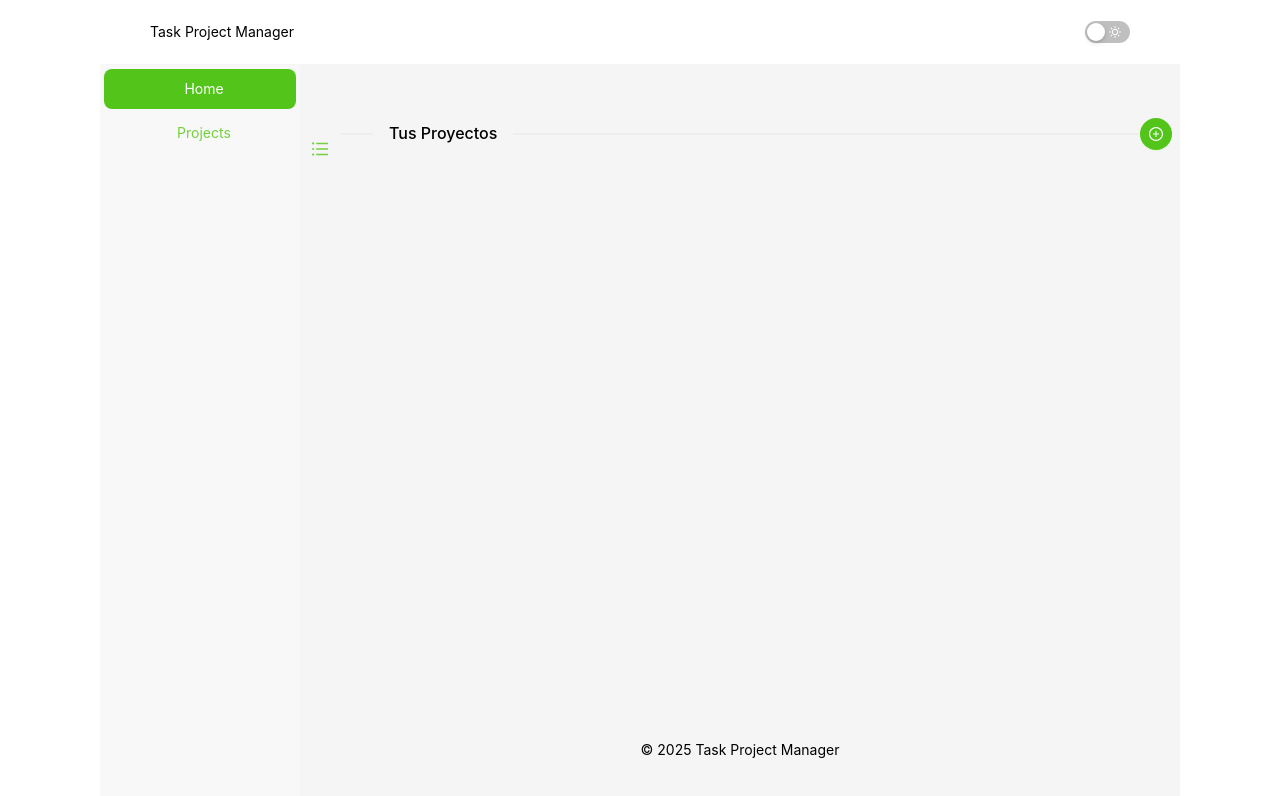
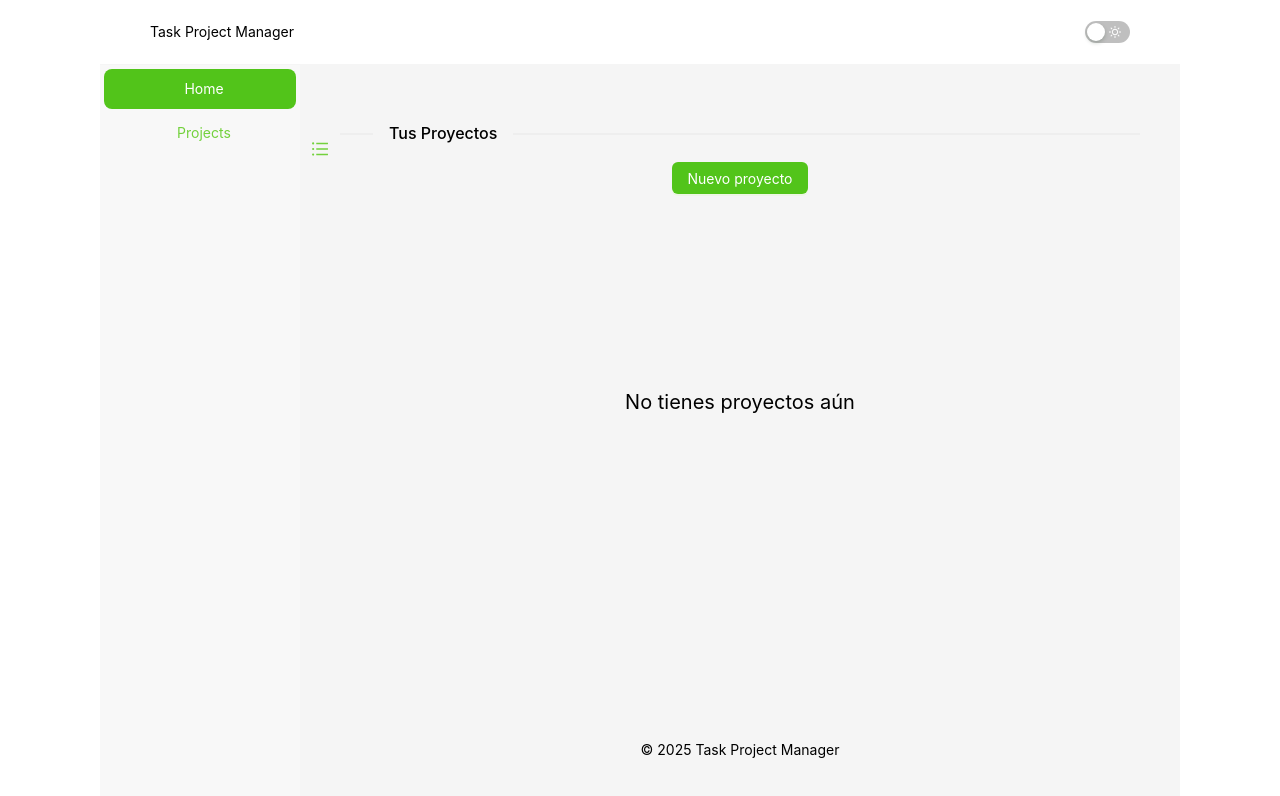
Before and after one commit to manueruperez/omnipro-front-test, a React (Vite) app: page /projects in a window 1280 px wide. Shown: the top 796 px of the page. Built offline with nearby package versions, Linux system fonts and the light colour scheme.

Commit message:
style(theme): starts light

```diff
--- a/src/components/organisms/ProjectDetail.tsx
+++ b/src/components/organisms/ProjectDetail.tsx
@@ -160,25 +160,21 @@ const ProjectDetail = () => {
             <h2>{project.name}</h2>
             <p>{project.description}</p>
           </div>
-          <Tooltip title="Editar proyecto">
-            <Button
-              onClick={() => handleEditProject()}
-              type="primary"
-              shape="circle"
-              icon={<EditOutlined />}
-            />
-          </Tooltip>
-          <Tooltip title="Crear tarea">
+
+          <Button onClick={() => handleEditProject()} type="text">
+            Editar proyecto <EditOutlined />
+          </Button>
+
           <Button
             onClick={() => {
               setTaskToEdit(undefined);
               setIsTaskModalVisible(true);
             }}
             type="primary"
-              shape="circle"
-              icon={<PlusCircleOutlined />}
-            />
-          </Tooltip>
+          >
+            Crear tarea <PlusCircleOutlined />
+          </Button>
+
           <ProjectModalForm
             visible={isModalVisible}
             onClose={closeModal}
@@ -201,14 +197,20 @@ const ProjectDetail = () => {
         />
 
         <div className="flex flex-col items-center gap-[16px]">
-          {filteredTasks.map((task: Task) => (
+          {filteredTasks.length > 0 ? (
+            filteredTasks.map((task: Task) => (
               <TaskCard
                 key={task.id}
                 task={task}
                 onEditClick={handleEditTask}
                 onDeleteClick={handleDeleteTask}
               />
-          ))}
+            ))
+          ) : (
+            <div className="flex flex-col w-full h-[300px] justify-center">
+              <h2 className="text-xl">No tienes tareas en este proyecto !!!</h2>
+            </div>
+          )}
         </div>
 
         <ConfirmationModal
--- a/src/components/organisms/ProjectList.tsx
+++ b/src/components/organisms/ProjectList.tsx
@@ -75,19 +75,15 @@ const ProjectList = () => {
     <>
       {contextHolder}
       <div className="flex flex-col justify-between gap-2">
-        <div className="flex flex-row justify-between items-center w-full">
+        <div className="flex flex-col justify-between items-center w-full">
           <Divider orientation="left">Tus Proyectos</Divider>
-          <Tooltip title="Crear">
-            <Button
-              onClick={showModal}
-              type="primary"
-              shape="circle"
-              icon={<PlusCircleOutlined />}
-            />
-          </Tooltip>
+          <Button onClick={showModal} type="primary">
+            Nuevo proyecto
+          </Button>
         </div>
         <div className="flex flex-col items-center gap-4">
-          {projects.map((project: Project) => (
+          {projects.length > 0 ? (
+            projects.map((project: Project) => (
               <ProjectCard
                 key={project.id}
                 project={project}
@@ -95,7 +91,12 @@ const ProjectList = () => {
                 onEditClick={handleEditProject}
                 onDeleteClick={handleDeleteProject}
               />
-          ))}
+            ))
+          ) : (
+            <div className="flex flex-col w-full h-[400px] items-center justify-center">
+              <h1 className="text-xl">No tienes proyectos aún</h1>
+            </div>
+          )}
           <ProjectModalForm
             visible={isModalVisible}
             onClose={closeModal}
```
Lines whose indentation alone changed are shown as unchanged.
